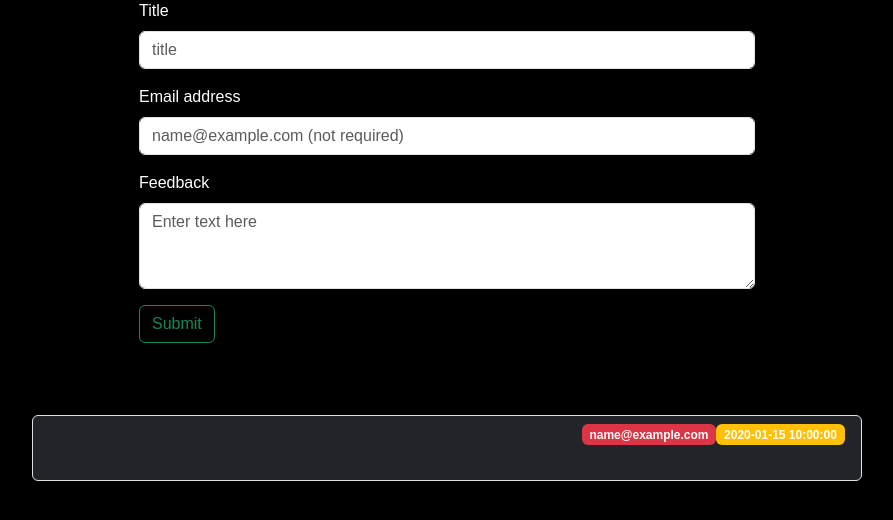
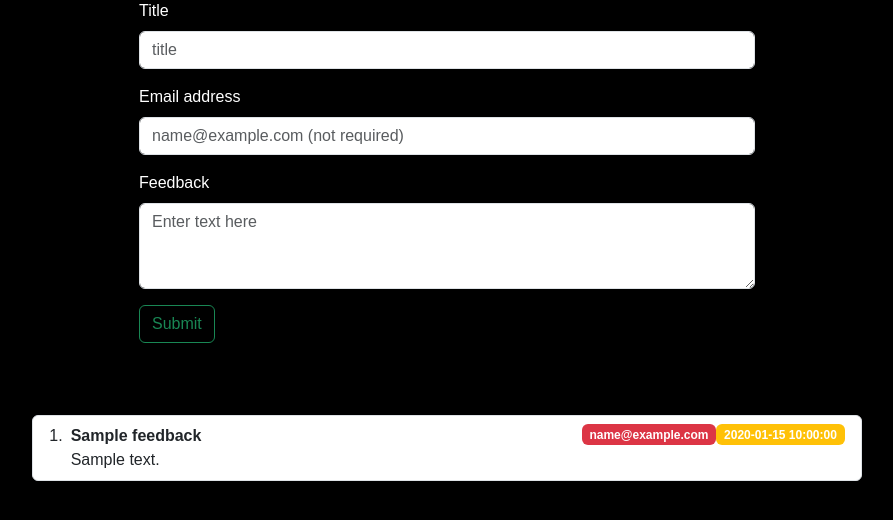
Before and after one commit to WayneBruton/flaskPersonal, a Flask app: page /feedback in a window 1280 px wide. Shown: the part 119-639 px from the top of the page, without its empty margins (193-1086 px from the left). Run offline with Flask 3, Linux system fonts and the light colour scheme; tables that the repository leaves empty hold one stand-in row (values such as "Sample post"); parts of the project's set-up code (start-up, migrations or seed data) failed here and were passed over; some libraries are stand-ins or nearby versions.

Commit message:
2023/09/03F

```diff
--- a/website/templates/feedback.html
+++ b/website/templates/feedback.html
@@ -35,7 +35,7 @@
 	<div class="col-8">
 		<ol class="list-group list-group-numbered">
 			{% for post in posts %}
-			<li class="list-group-item d-flex justify-content-between align-items-start bg-dark">
+			<li class="list-group-item d-flex justify-content-between align-items-start">
 				<div class="ms-2 me-auto">
 					<div class="fw-bold">
 						{{ post.title }}
```
Also changed, not shown: instance/eccentric.sqlite, 1 other file.
